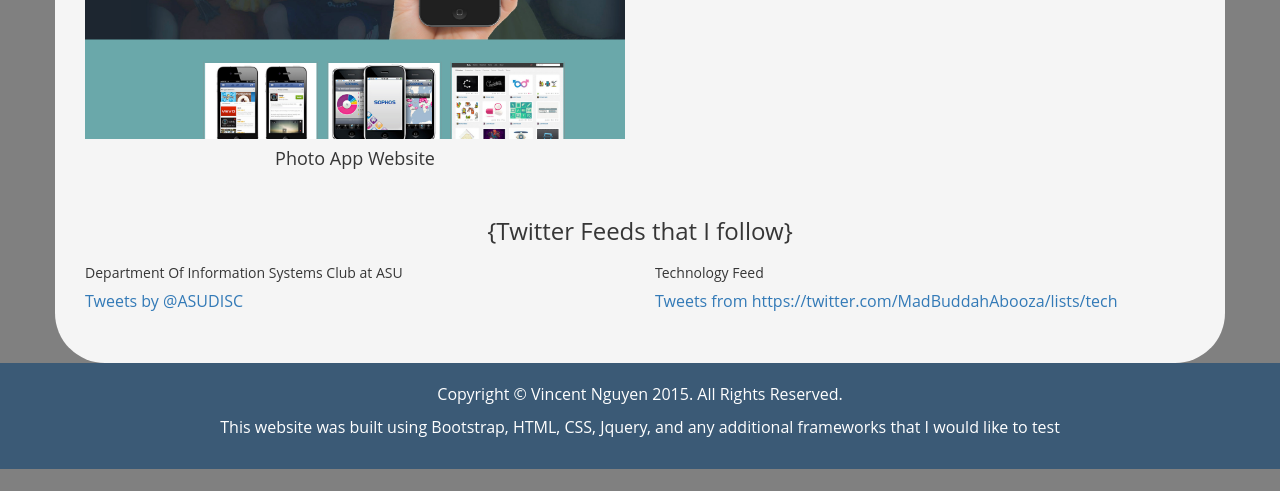
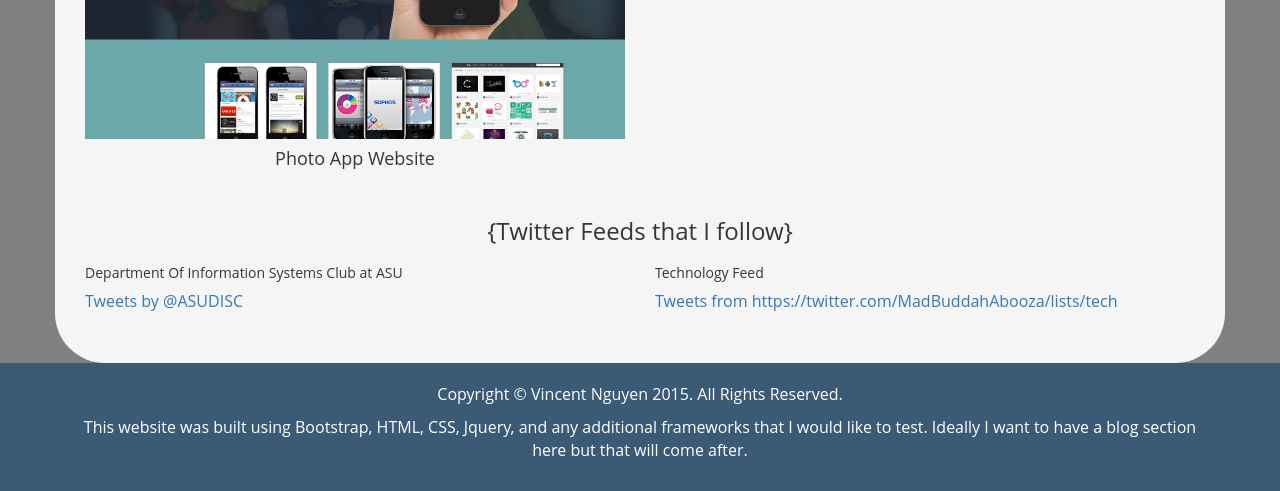
Before and after one commit to vietcent/vietcent.github.io, a plain HTML site: page index.html in a window 1280 px wide. Shown: the part 1686-2177 px from the top of the page. Before the commit the page ends 2155 px from the top, so only its background shows below. Drawn offline with nearby package versions, Linux system fonts and the light colour scheme.

Commit message:
new footer info

```diff
--- a/index.html
+++ b/index.html
@@ -239,7 +239,7 @@
 		<div class="container">
 			<p>Copyright &copy; Vincent Nguyen 2015. All Rights Reserved.</p>
 			<p>
-				This website was built using Bootstrap, HTML, CSS, Jquery, and any additional frameworks that I would like to test
+				This website was built using Bootstrap, HTML, CSS, Jquery, and any additional frameworks that I would like to test. Ideally I want to have a blog section here but that will come after.
 			</p>
 		</div>
 	</footer>
```
